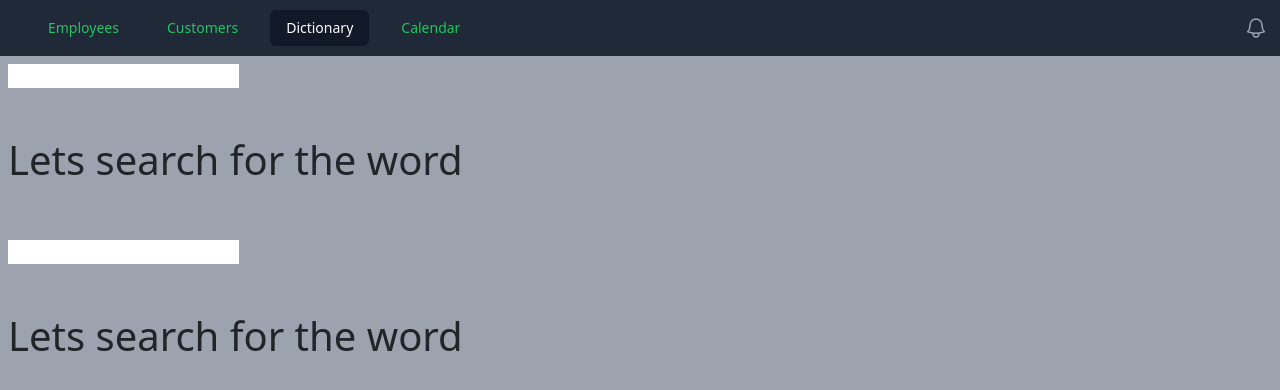
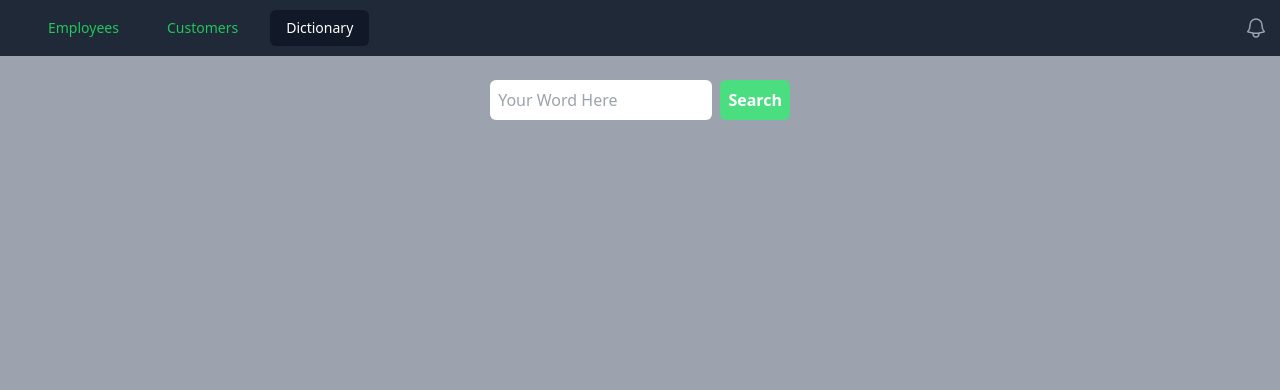
Before and after one commit to DragonMlg001/hello, a React (Create React App) app: page /dictionary in a window 1280 px wide. Shown: the top 390 px of the page. Built offline with nearby package versions, Linux system fonts and the light colour scheme.

Commit message:
dictionary work

```diff
--- a/src/App.js
+++ b/src/App.js
@@ -1,15 +1,12 @@
+import React from "react";
+import {BrowserRouter,Routes,Route,} from "react-router-dom";
+import "./index.css";
 import Employees from "../src/Pages/Employees";
 import Header from "../src/Components/Header";
-import Dictionary from "../src/Components/Dictionary";
-import React from "react";
-import {
-  BrowserRouter,
-  Routes,
-  Route,
-  //Link
-} from "react-router-dom";
-import "./index.css";
+import Dictionary from "../src/Pages/Dictionary";
 import Customers from "./Pages/Customers";
+import Definition from "./Pages/Definition";
+import NotFound from "./Components/Notfound";
 
 function App() {
    return (
@@ -17,9 +14,12 @@ function App() {
    <BrowserRouter>
     <Header>
    <Routes>
-    <Route path="/" element={<Employees/>}/>
-    <Route path="/customers" element={<Customers/>}/>
-    <Route path="/dictionary" element={<Dictionary/>}/>
+    <Route exact path="/" element={<Employees/>}/>
+    <Route exact path="/customers" element={<Customers/>}/>
+    <Route exact path="/dictionary" element={<Dictionary/>}/>
+    <Route exact path="/dictionary/:search" element={<Definition/>}/>
+    <Route exact path="/404" element={<NotFound/>}/>
+    <Route exact path="*" element={<NotFound/>}/>
    </Routes>
     </Header>
    </BrowserRouter>
--- /dev/null
+++ b/src/Components/DefinitionSearch.js
@@ -0,0 +1,31 @@
+import React,{ useState , useEffect } from "react";
+import { useNavigate } from "react-router-dom";
+
+export default function DefinitionSearch() {
+    const [word, setWord] = useState();
+    const navigate = useNavigate();
+
+
+    useEffect(() => {
+
+      console.log('here it is ', word );
+    },// eslint-disable-next-line
+     [word]);
+
+
+    return(<>
+        <div>
+<form  className="flex space-between space-x-2 max-w-[300px]"
+ onSubmit={()=>{
+        navigate('/dictionary/' + word);
+        console.log("Word search clicked");}}>
+
+<input type="text" onChange={(e)=>{
+        setWord(e.target.value)
+}} placeholder=" Your Word Here" className="px-1 py-1 rounded shrink min-w-0"/>
+
+<button className="bg-green-400 hover:bg-green-600 text-white font-bold rounded p-2" >Search</button>
+</form>
+</div>
+</> );
+}
--- a/src/Components/Dictionary.js
+++ /dev/null
@@ -1,39 +0,0 @@
-import React,{ useState , useEffect } from "react";
-
-export default function Dictionary() {
-    const [word, setWord] = useState();
-    const [word2, setWord2] = useState();
-
-
-    useEffect(() => {
-
-      console.log('here it is ', word );
-    },// eslint-disable-next-line
-     [word]);
-
-
-     useEffect(() => {
-
-        console.log('here it is ', word2);
-      },// eslint-disable-next-line
-       [word2]);
-
-
-    return(<>
-
-
-<input type="text" onChange={(e)=>{
-        setWord(e.target.value)
-}}/>
-
-<h1 className="py-5">Lets search for the word {word}</h1>
-
-<input type="text" onChange={(e)=>{
-        setWord2(e.target.value)
-}}/>
-
-<h1 className="py-5">Lets search for the word {word2}</h1>
-
-
-</> );
-}
--- a/src/Components/Header.js
+++ b/src/Components/Header.js
@@ -7,7 +7,7 @@ const navigation = [
   { name: 'Employees', href: '/' },
   { name: 'Customers', href: '/customers' },
   { name: 'Dictionary', href: 'dictionary' },
-  { name: 'Calendar', href: '/other2' },
+  //{ name: 'Definition', href: '/definition' },
 ]
 
 // function classNames(...classes) {
@@ -106,7 +106,7 @@ return ( 'block rounded-md px-3 py-2 text-base font-medium no-underline '+ (isAc
         </>
       )}
     </Disclosure>
-    <div className='bg-gray-400 min-h-screen p-2'>
+    <div className='bg-gray-400 min-h-screen p-4'>
     {props.children}
     </div>
     </>
--- /dev/null
+++ b/src/Components/Notfound.js
@@ -0,0 +1,9 @@
+import React from "react";
+
+export default function NotFound(){
+return(
+    <>
+    <p>THe word isn't there</p>
+    </>
+);
+};
--- /dev/null
+++ b/src/Pages/Definition.js
@@ -0,0 +1,88 @@
+import React , {useEffect, useState} from "react";
+import { Link, useParams , useNavigate } from "react-router-dom";
+import { v4 as uuidv4 } from "uuid";
+import NotFound from "../Components/Notfound";
+import DefinitionSearch from "../Components/DefinitionSearch";
+
+
+export default function Definition(){
+// use state starts here
+
+const [word, setWord] = useState();
+const [notFound, setNotfound] = useState(false);
+const [error, setError] = useState(false);
+const navigate = useNavigate();
+
+console.log(useParams());
+let {search} = useParams();
+    // use effect starts here
+
+useEffect(()=>{
+fetch('https://api.dictionaryapi.dev/api/v2/entries/en/'+ search)
+.then((response)=> {
+    if (response.status === 404){
+    console.log(response.status);
+    setNotfound(true);
+    //navigate('/404');
+}else if(response.status === 401){
+    navigate('/login');
+} else if(response.status === 500){
+setError(true)
+}
+if (!response.ok){
+setError(true);
+
+throw new error ('something went wrong')
+}
+    return(
+        response.json()
+    )
+})
+.then((data)=> {
+setWord(data[0].meanings);
+    console.log(data)
+})
+.catch((e)=>{
+    console.log(e.message);
+});
+}, // eslint-disable-next-line
+[]);
+if (notFound === true){
+    return(
+        <>
+        <NotFound/>
+        <Link to="/dictionary">Search word again</Link>
+
+        </>
+    )
+};
+if (error === true){
+    return(
+        <>
+        <p>Something went wrong</p>
+        <Link to="/dictionary">Search word again</Link>
+
+        </>
+    )
+};
+return(
+    <>
+    <h1>Here is a Definition</h1>
+{word && word.map((meaning)=>{
+return(
+
+    <div>
+    <p className="text-lg text-green-700 font-bold" key={uuidv4()}>
+        {meaning.partOfSpeech+ ': '}
+        {meaning.definitions[0].definition}
+    </p>
+    </div>
+
+)
+})}
+<h3>Search Another Word</h3>
+<DefinitionSearch/>
+{/* <Link className="no-underline font-semibold text-black" to="/dictionary">Search word again</Link> */}
+    </>
+);
+};
--- /dev/null
+++ b/src/Pages/Dictionary.js
@@ -0,0 +1,12 @@
+import React from "react";
+import DefinitionSearch from "../Components/DefinitionSearch";
+
+export default function Dictionary() {
+        return(
+        <>
+        <div className="flex justify-center">
+        <DefinitionSearch/>
+        </div>
+        </>
+);
+};
```
